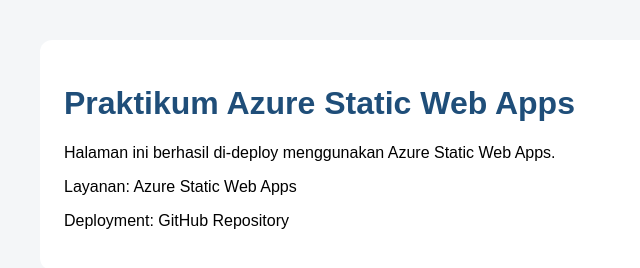
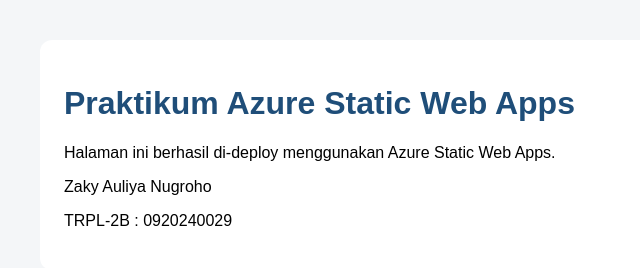
Before and after one commit to Xzakyan/repo-swa-029, a plain HTML site: page index.html in a window 1280 px wide. Shown: the whole page, without its empty margins (0-640 px from the left). Drawn offline with Linux system fonts and the light colour scheme.

Commit message:
Update index.html

```diff
--- a/index.html
+++ b/index.html
@@ -12,8 +12,8 @@ body { font-family: Arial; margin: 40px; background: #f4f6f8; }
 <div class="container">
 <h1>Praktikum Azure Static Web Apps</h1>
 <p>Halaman ini berhasil di-deploy menggunakan Azure Static Web Apps.</p>
-<p>Layanan: Azure Static Web Apps</p>
-<p>Deployment: GitHub Repository</p>
+<p>Zaky Auliya Nugroho</p>
+<p>TRPL-2B : 0920240029</p>
 </div>
 </body>
 </html>
```
